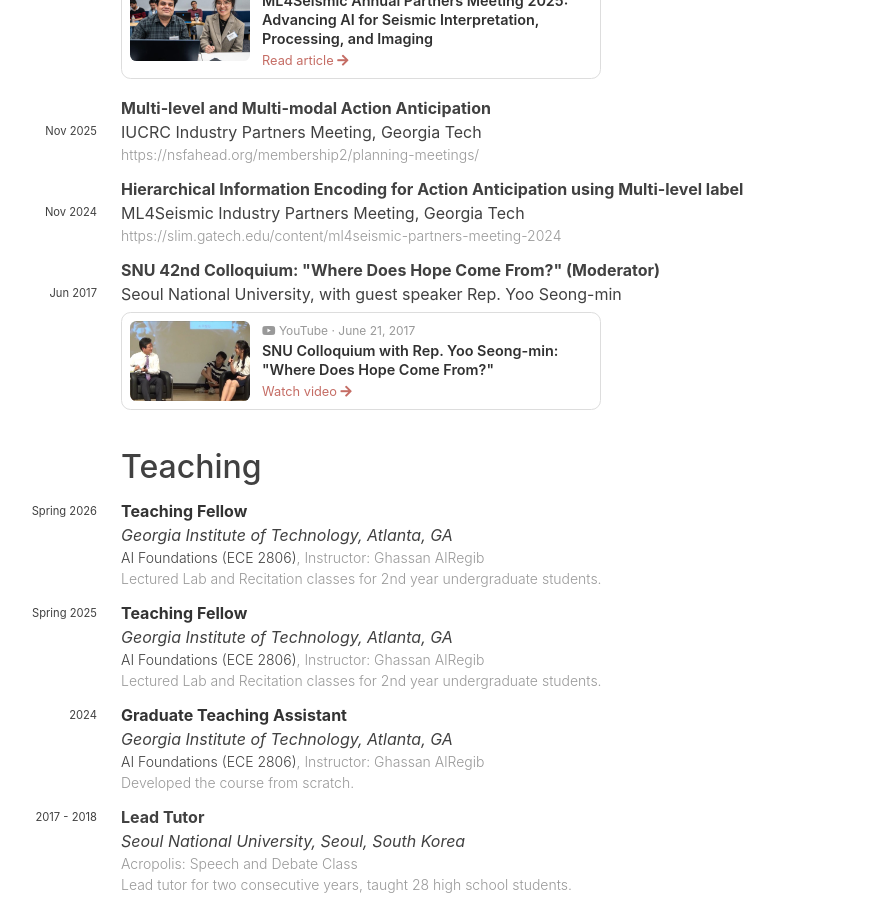
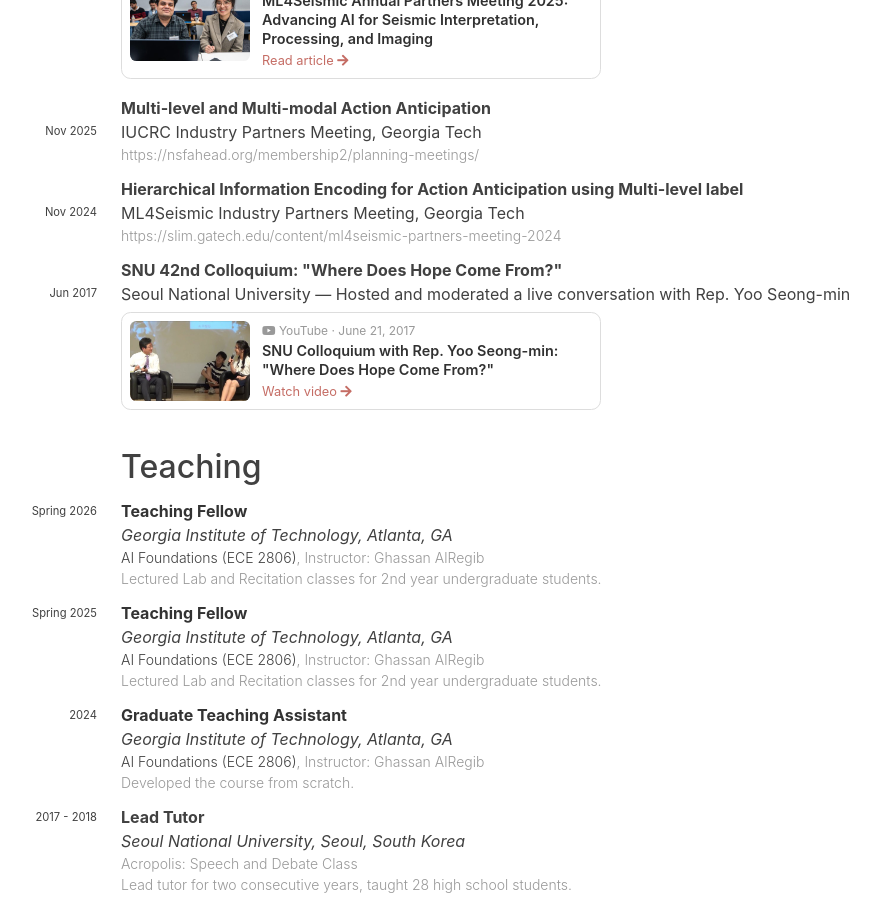
Before and after one commit to skvictoria/skvictoria.github.io, a Jekyll site: the page built from cv.md, in a window 1280 px wide and 900 px high, scrolled down 5089 px. Shown: the whole window, without its empty margins (211-1091 px from the left). Built offline with Jekyll 4.4.1, drawn with Linux system fonts in a browser that asks for light colours; nearby versions of some CDN libraries; some web fonts are replaced.

Commit message:
Describe SNU colloquium role as hosting and moderating
Co-Authored-By: Claude Opus 5.5 (1M context) <noreply@anthropic.com>

```diff
--- a/_data/talks.yaml
+++ b/_data/talks.yaml
@@ -27,8 +27,8 @@
   year: 2024
   description: https://slim.gatech.edu/content/ml4seismic-partners-meeting-2024
 
-- title: "SNU 42nd Colloquium: \"Where Does Hope Come From?\" (Moderator)"
-  location: "Seoul National University, with guest speaker Rep. Yoo Seong-min"
+- title: "SNU 42nd Colloquium: \"Where Does Hope Come From?\""
+  location: "Seoul National University — Hosted and moderated a live conversation with Rep. Yoo Seong-min"
   month: "Jun"
   year: 2017
   image: /images/news/2017-snu-colloquium.jpg
```
